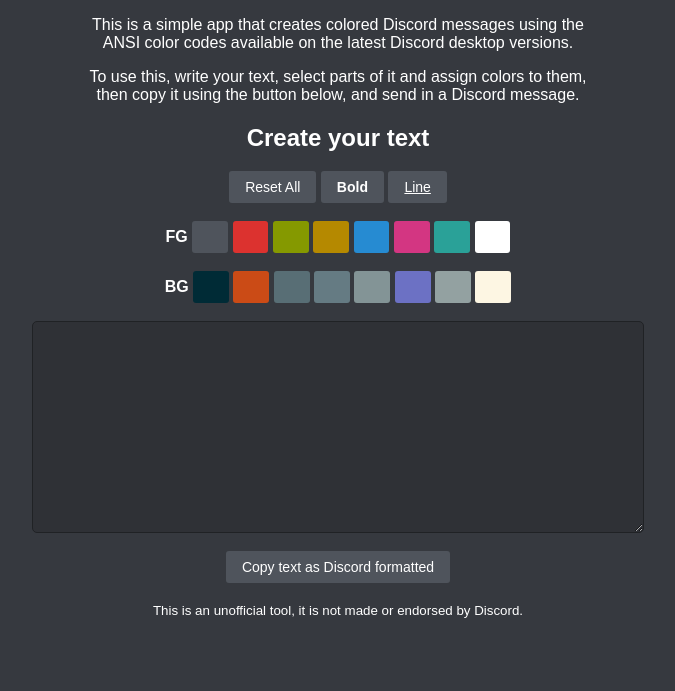
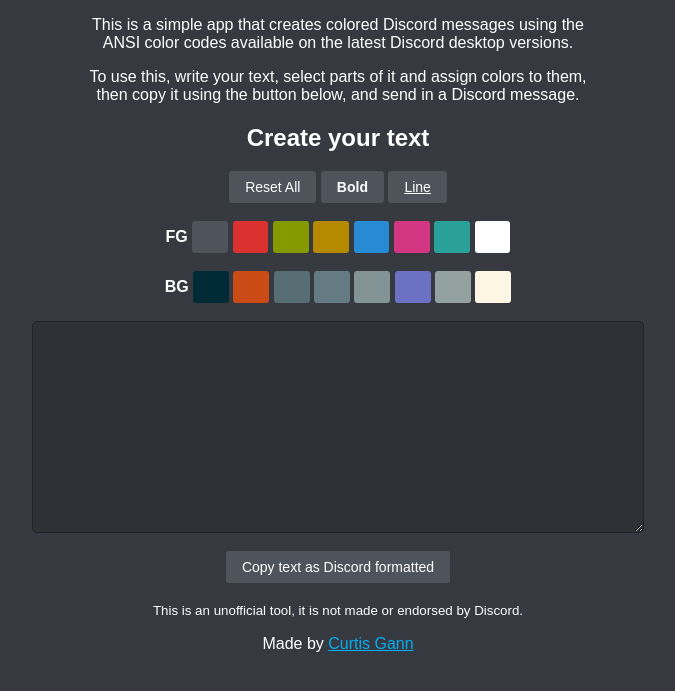
Before and after one commit to cruc2012/discordtext, a plain HTML site: page index.html in a window 1280 px wide. Shown: the part 105-796 px from the top of the page, without its empty margins (302-977 px from the left). Drawn offline with Linux system fonts and the light colour scheme.

Commit message:
Update index.html

```diff
--- a/index.html
+++ b/index.html
@@ -315,5 +315,6 @@ For more information, please refer to <https://unlicense.org>
         });
     }
 </script>
+  <p>Made by <a href="https://www.customvibes.store" target="_blank">Curtis Gann</a>
 </body>
 </html>
```
